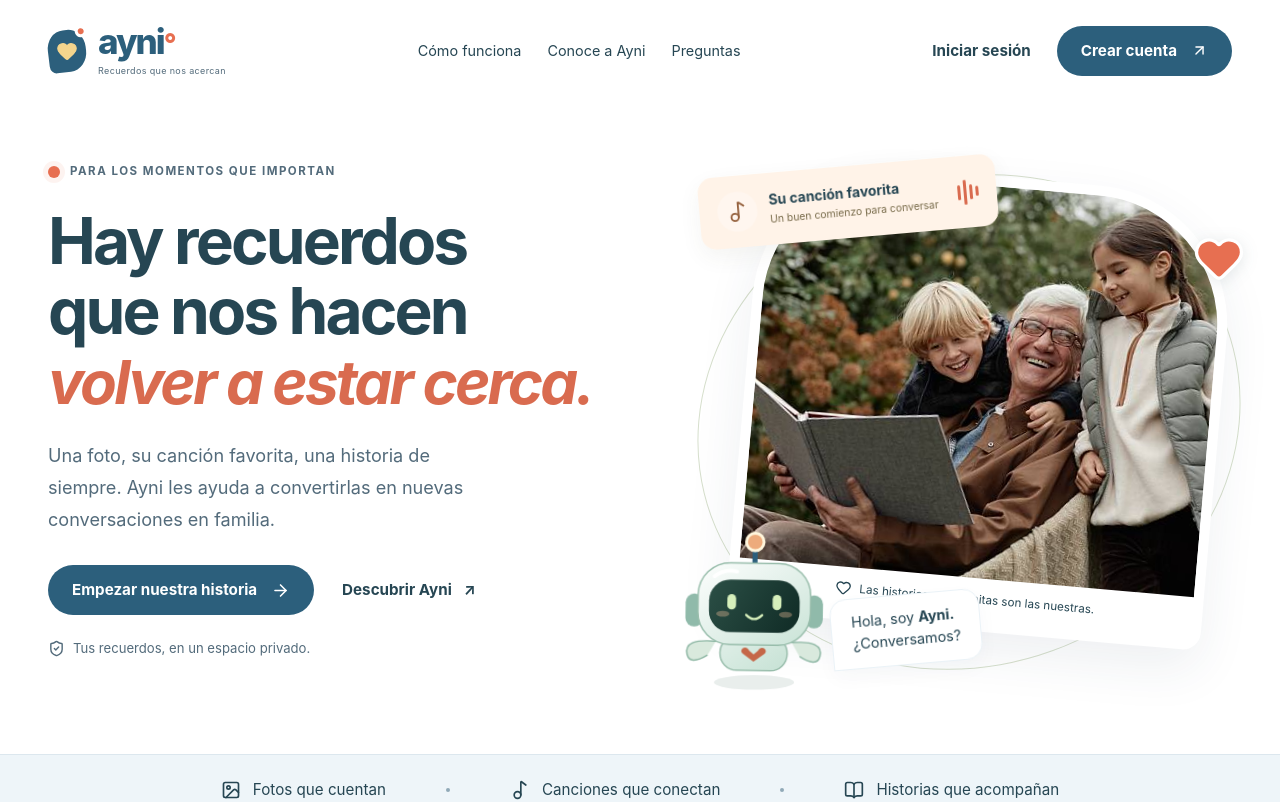
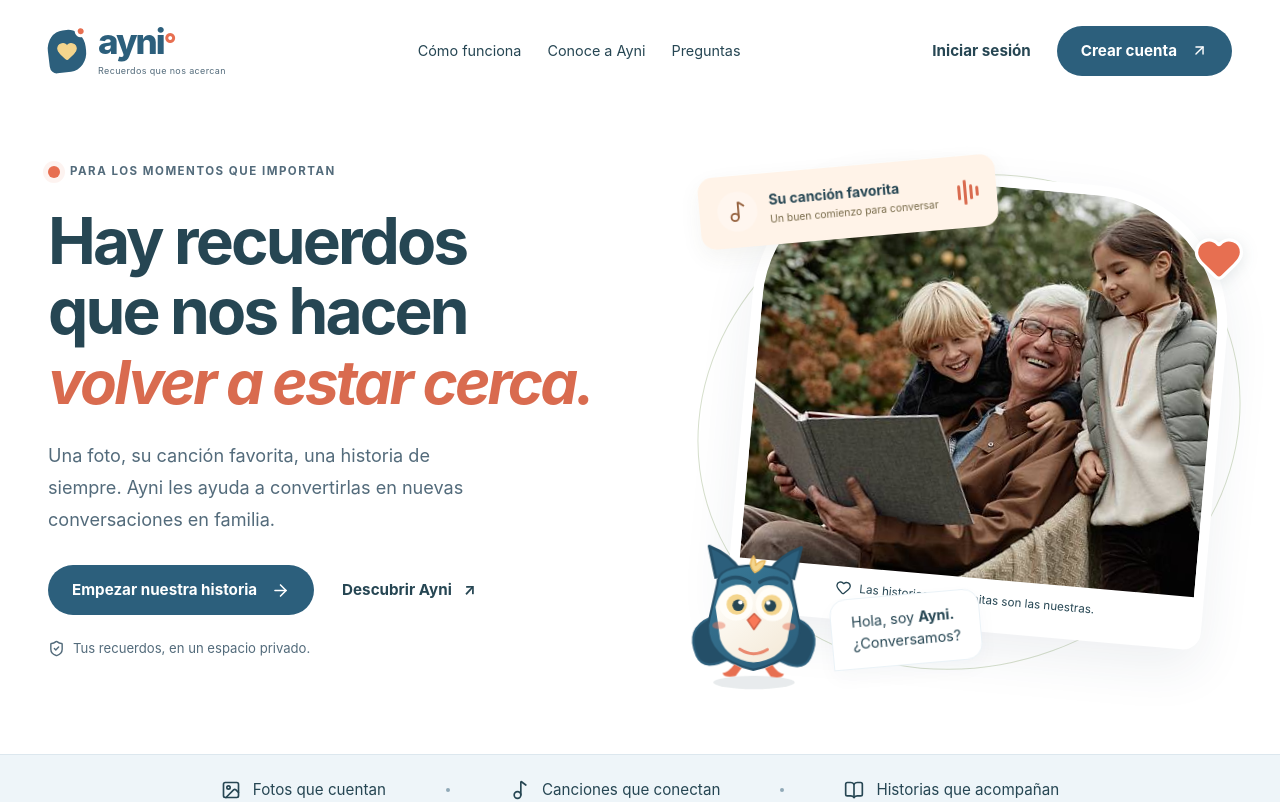
Before and after one commit to JosephChomboM/ayni-digital-startup, a React (Vite) app in the folder frontend/: page / in a window 1280 px wide. Shown: the top 802 px of the page. Built offline with nearby package versions, Linux system fonts and the light colour scheme.

Commit message:
AYNI-101 feat(frontend): definir mascota buho de Ayni

```diff
--- a/frontend/src/components/AyniCompanion.tsx
+++ b/frontend/src/components/AyniCompanion.tsx
@@ -4,45 +4,62 @@ import { companionLabels } from "./companionLabels";
 import type { CompanionState } from "./companionLabels";
 
 export type { CompanionState };
+export type CompanionMood = "warm" | "curious" | "joyful";
 
-/** El movimiento refleja el estado de la conversación; no interpreta emociones. */
-export function AyniCompanion({ state = "idle", className = "", decorative = false }: {
-  state?: CompanionState; className?: string; decorative?: boolean;
+/** El movimiento acompaña el estado de la conversación; no interpreta emociones. */
+export function AyniCompanion({ state = "idle", mood = "warm", className = "", decorative = false }: {
+  state?: CompanionState; mood?: CompanionMood; className?: string; decorative?: boolean;
 }) {
   const id = useId();
-  return <div className={`ayni-robot ${className}`} data-state={state} role={decorative ? undefined : "img"}
+  return <div className={`ayni-robot ayni-owl ${className}`} data-state={state} data-mood={mood} role={decorative ? undefined : "img"}
     aria-label={decorative ? undefined : companionLabels[state]} aria-hidden={decorative || undefined}>
     <svg viewBox="0 0 260 250" fill="none" aria-hidden="true">
       <defs>
-        <linearGradient id={`${id}-shell`} x1="70" y1="45" x2="185" y2="202" gradientUnits="userSpaceOnUse">
-          <stop stopColor="#ffffff"/><stop offset="1" stopColor="#c7e2d5"/>
+        <linearGradient id={`${id}-feathers`} x1="72" y1="44" x2="190" y2="200" gradientUnits="userSpaceOnUse">
+          <stop stopColor="#397a98"/><stop offset="1" stopColor="#2c5f7c"/>
         </linearGradient>
-        <linearGradient id={`${id}-face`} x1="78" y1="95" x2="181" y2="154" gradientUnits="userSpaceOnUse">
-          <stop stopColor="#294c43"/><stop offset="1" stopColor="#122e28"/>
+        <linearGradient id={`${id}-breast`} x1="90" y1="103" x2="175" y2="203" gradientUnits="userSpaceOnUse">
+          <stop stopColor="#fffdf8"/><stop offset="1" stopColor="#f3e8d6"/>
         </linearGradient>
       </defs>
-      <ellipse className="robot-shadow" cx="130" cy="225" rx="59" ry="10" fill="#1f5140" opacity=".12"/>
+      <ellipse className="robot-shadow" cx="130" cy="225" rx="60" ry="9" fill="#264653" opacity=".13"/>
       <g className="robot-body">
-        <path className="robot-antenna" d="M130 68V44" stroke="#2c5f7c" strokeWidth="7" strokeLinecap="round"/>
-        <circle className="robot-light" cx="130" cy="36" r="12" fill="#edab7c" stroke="#fff6dd" strokeWidth="4"/>
-        <rect x="36" y="108" width="24" height="45" rx="12" fill="#90baaa"/>
-        <rect x="200" y="108" width="24" height="45" rx="12" fill="#90baaa"/>
-        <path className="robot-hand robot-hand-left" d="M78 173Q34 169 39 191Q43 207 67 192" fill="#d9e9dd" stroke="#8eb7a4" strokeWidth="2"/>
-        <path className="robot-hand" d="M182 173Q226 169 221 191Q217 207 193 192" fill="#d9e9dd" stroke="#8eb7a4" strokeWidth="2"/>
-        <rect x="84" y="165" width="92" height="47" rx="23" fill={`url(#${id}-shell)`} stroke="#98bdab" strokeWidth="2"/>
-        <path d="M124 185C120 176 109 183 115 189L130 200L145 189C151 183 140 176 136 185L130 190Z" fill="#c56748"/>
-        <rect x="53" y="65" width="154" height="112" rx="44" fill={`url(#${id}-shell)`} stroke="#98bdab" strokeWidth="2"/>
-        <path d="M75 84Q89 73 106 77" stroke="white" strokeWidth="5" strokeLinecap="round"/>
-        <rect x="68" y="88" width="124" height="72" rx="29" fill={`url(#${id}-face)`}/>
-        <g className="robot-eyes" fill="#d6efbb">
-          <rect x="93" y="108" width="12" height="21" rx="6"/>
-          <rect x="155" y="108" width="12" height="21" rx="6"/>
+        <path className="owl-ear owl-ear-left" d="M77 87 67 43Q96 54 111 77" fill="#2c5f7c" stroke="#244f68" strokeWidth="4" strokeLinejoin="round"/>
+        <path className="owl-ear owl-ear-right" d="m183 87 10-44q-29 11-44 34" fill="#2c5f7c" stroke="#244f68" strokeWidth="4" strokeLinejoin="round"/>
+        <path className="owl-wing owl-wing-left" d="M71 135Q34 145 45 184Q52 208 91 193L106 169Z" fill="#244f68" stroke="#2c5f7c" strokeWidth="3"/>
+        <path className="owl-wing owl-wing-right" d="M189 135q37 10 26 49-7 24-46 9l-15-24Z" fill="#244f68" stroke="#2c5f7c" strokeWidth="3"/>
+        <path d="M79 94Q78 70 130 68Q182 70 181 94L193 151Q194 197 130 211Q66 197 67 151Z" fill={`url(#${id}-feathers)`} stroke="#244f68" strokeWidth="3"/>
+        <path d="M77 126Q84 95 111 95Q124 95 130 108Q136 95 149 95Q176 95 183 126L176 170Q166 197 130 201Q94 197 84 170Z" fill={`url(#${id}-breast)`}/>
+        <g className="robot-eyes">
+          <g className="owl-eye owl-eye-left">
+            <circle cx="105" cy="121" r="23" fill="#fffdf8"/>
+            <circle cx="106" cy="122" r="14" fill="#f4d58d"/>
+            <circle cx="108" cy="123" r="8" fill="#264653"/>
+            <circle cx="111" cy="119" r="3" fill="#fff"/>
+          </g>
+          <g className="owl-eye owl-eye-right">
+            <circle cx="155" cy="121" r="23" fill="#fffdf8"/>
+            <circle cx="154" cy="122" r="14" fill="#f4d58d"/>
+            <circle cx="152" cy="123" r="8" fill="#264653"/>
+            <circle cx="149" cy="119" r="3" fill="#fff"/>
+          </g>
         </g>
-        <ellipse cx="87" cy="135" rx="9" ry="4" fill="#f3c09b" opacity=".35"/>
-        <ellipse cx="173" cy="135" rx="9" ry="4" fill="#f3c09b" opacity=".35"/>
-        <path className="robot-smile" d="M119 136Q130 147 141 136" stroke="#d6efbb" strokeWidth="3" strokeLinecap="round"/>
-        <g className="robot-speech" stroke="#d6efbb" strokeWidth="4" strokeLinecap="round">
-          <path d="M117 134V140"/><path d="M125 130V144"/><path d="M133 132V142"/><path d="M141 134V140"/>
+        <g className="owl-eyes-closed" stroke="#264653" strokeWidth="4" strokeLinecap="round">
+          <path d="M87 122q18 12 36 0M137 122q18 12 36 0"/>
+        </g>
+        <path className="owl-brow owl-brow-left" d="M86 91q18-12 37 0" stroke="#244f68" strokeWidth="5" strokeLinecap="round"/>
+        <path className="owl-brow owl-brow-right" d="M137 91q19-12 37 0" stroke="#244f68" strokeWidth="5" strokeLinecap="round"/>
+        <ellipse cx="82" cy="151" rx="9" ry="5" fill="#e76f51" opacity=".45"/>
+        <ellipse cx="178" cy="151" rx="9" ry="5" fill="#e76f51" opacity=".45"/>
+        <path className="robot-smile owl-beak" d="m121 143 9-9 9 9-9 13Z" fill="#e76f51" stroke="#bf583f" strokeWidth="2" strokeLinejoin="round"/>
+        <g className="robot-speech owl-speaking-beak">
+          <path d="m120 141 10-8 10 8-10 7Z" fill="#e76f51" stroke="#bf583f" strokeWidth="2" strokeLinejoin="round"/>
+          <path d="m123 150 7-2 7 2-7 8Z" fill="#f4a261" stroke="#bf583f" strokeWidth="2" strokeLinejoin="round"/>
+        </g>
+        <path d="M111 183q19 12 38 0" stroke="#e76f51" strokeWidth="4" strokeLinecap="round" opacity=".8"/>
+        <path className="robot-light owl-crest" d="M130 78q-11-11-2-23 4 8 3 13 6-7 13-6-3 11-14 16Z" fill="#f4d58d" stroke="#e9b85c" strokeWidth="2" strokeLinejoin="round"/>
+        <g className="owl-feet" fill="#e76f51">
+          <path d="M104 204q-8 12-16 12 2 7 18 4l8-11ZM156 204q8 12 16 12-2 7-18 4l-8-11Z"/>
         </g>
       </g>
     </svg>
--- a/frontend/src/pages/WelcomePage.tsx
+++ b/frontend/src/pages/WelcomePage.tsx
@@ -53,7 +53,7 @@ export function WelcomePage({ onLoginClick, onRegisterClick }: WelcomePageProps)
           <span className="collage-orbit" aria-hidden="true"/>
           <figure className="hero-photo"><img src="/images/recuerdos.jpg" alt="Un abuelo y sus nietos comparten un álbum de fotografías" fetchPriority="high"/><figcaption><Heart size={16}/> Las historias más bonitas son las nuestras.</figcaption></figure>
           <div className="memory-sticker"><Music2/><div><strong>Su canción favorita</strong><span>Un buen comienzo para conversar</span></div><span className="mini-wave" aria-hidden="true"><i/><i/><i/><i/></span></div>
-          <div className="hero-companion"><AyniCompanion decorative/><p>Hola, soy <strong>Ayni.</strong><br/>¿Conversamos?</p></div>
+          <div className="hero-companion"><AyniCompanion decorative mood="joyful"/><p>Hola, soy <strong>Ayni.</strong><br/>¿Conversamos?</p></div>
           <Heart className="collage-heart" aria-hidden="true" />
         </div>
       </section>
@@ -66,7 +66,7 @@ export function WelcomePage({ onLoginClick, onRegisterClick }: WelcomePageProps)
       </section>
       <section className="companion-intro" id="conoce-ayni">
         <div className="companion-copy"><p className="eyebrow">UN COMPAÑERO PARA CONVERSAR</p><h2>Conoce a Ayni.<br/><em>Siempre a su ritmo.</em></h2><p>Un acompañante con inteligencia artificial que escucha lo que cuentan, hace una pregunta a la vez y les ayuda a explorar sus recuerdos.</p><ul><li><Check size={18}/> Hablen o escriban, como prefieran.</li><li><Check size={18}/> Elijan el recuerdo o pidan una sugerencia.</li><li><Check size={18}/> Pausen cuando quieran, sin apuro.</li></ul><button className="primary-action" onClick={onRegisterClick}>Quiero conocerlo <ArrowUpRight size={18}/></button></div>
-        <div className="preview-session"><div className="preview-top"><span className="status-dot"/> Un vistazo a una sesión <small>Ejemplo ilustrativo</small></div><div className="preview-stage"><AyniCompanion decorative/><div className="preview-bubble">{sample.question}</div></div><div className="example-picker" role="group" aria-label="Explorar ejemplos de recuerdos">{Object.entries(examples).map(([key,value])=><button key={key} aria-pressed={key===example} onClick={()=>setExample(key as keyof typeof examples)}>{value.label}</button>)}</div><figure className="sample-memory"><img src={sample.image} alt="Escena familiar ilustrativa" loading="lazy"/><figcaption><small>EL RECUERDO QUE NOS REÚNE</small><strong>{sample.title}</strong></figcaption></figure></div>
+        <div className="preview-session"><div className="preview-top"><span className="status-dot"/> Un vistazo a una sesión <small>Ejemplo ilustrativo</small></div><div className="preview-stage"><AyniCompanion decorative mood={example === "photo" ? "curious" : example === "song" ? "joyful" : "warm"}/><div className="preview-bubble">{sample.question}</div></div><div className="example-picker" role="group" aria-label="Explorar ejemplos de recuerdos">{Object.entries(examples).map(([key,value])=><button key={key} aria-pressed={key===example} onClick={()=>setExample(key as keyof typeof examples)}>{value.label}</button>)}</div><figure className="sample-memory"><img src={sample.image} alt="Escena familiar ilustrativa" loading="lazy"/><figcaption><small>EL RECUERDO QUE NOS REÚNE</small><strong>{sample.title}</strong></figcaption></figure></div>
       </section>
       <section className="landing-section family-promise"><div className="promise-photo"><img src="/images/familia-participa.jpg" alt="Familia reunida alrededor de una persona mayor" loading="lazy"/><span>Estar presentes.<br/>Incluso desde lejos.</span></div><div><p className="eyebrow">HECHO PARA TU FAMILIA</p><h2>Lo importante<br/>es <em>compartirlo.</em></h2><p>Cada familiar puede aportar una historia. Juntos construyen un lugar para volver a las cosas que les gusta recordar.</p><div className="promise-points"><span><ShieldCheck/> Recuerdos privados</span><span><Heart/> Sin respuestas correctas</span><span><BookOpen/> A su propio ritmo</span></div></div></section>
       <section className="landing-section faq-section" id="preguntas"><div><p className="eyebrow">ANTES DE EMPEZAR</p><h2>¿Conversamos<br/><em>un poquito más?</em></h2></div><div>{[
```
Also changed, not shown: frontend/src/components/AyniBuddy.tsx (+35 -22 lines), frontend/src/index.css (+71 -1 lines).
